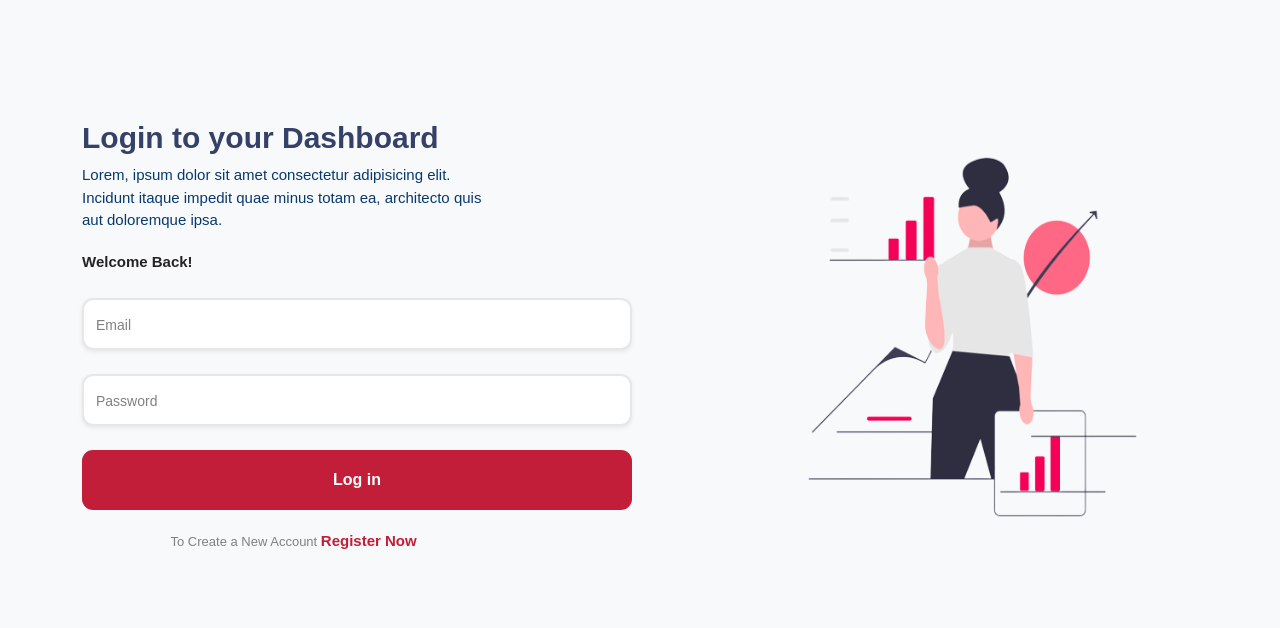
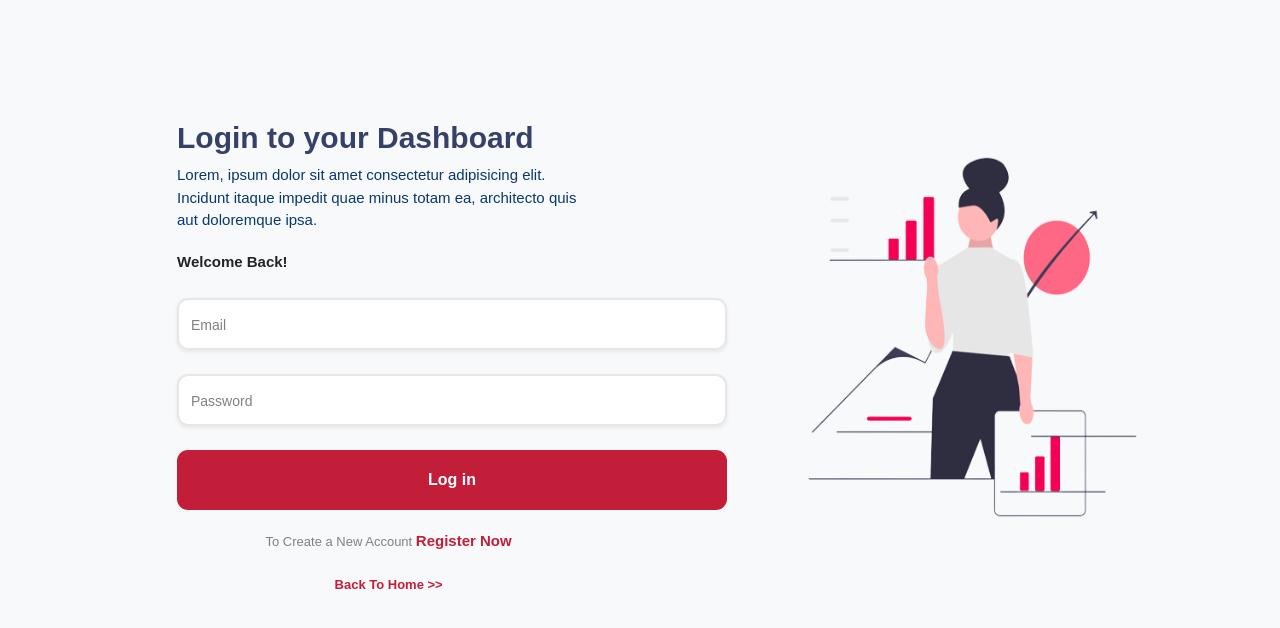
Before and after one commit to PiusAsh/ASHMONEY-WEB, an Angular app: page /login in a window 1280 px wide. Shown: the top 628 px of the page. Built offline with nearby package versions, Linux system fonts and the light colour scheme.

Commit message:
Added some styling

```diff
--- a/src/app/Components/login/login.component.css
+++ b/src/app/Components/login/login.component.css
@@ -177,6 +177,14 @@ body {
   font-family: 'Poppins',
   sans-serif;
 }
+.lg1 {
+  color: #C31E39;
+  font-size: 13px;
+  font-weight: 600;
+  text-decoration: none;
+  font-family: 'Poppins',
+  sans-serif;
+}
 
 
 
--- a/src/app/Components/login/login.component.html
+++ b/src/app/Components/login/login.component.html
@@ -1,7 +1,8 @@
 <section class="bg-light  py-5">
    <div class="container">
      <div class="row py-4">
-            <div class="col-lg-7 py-5">
+      <div class="col-lg-1"></div>
+            <div class="col-lg-6 py-5">
               <h1 class="log">Login to your Dashboard</h1>
 
               <p class="Des">Lorem, ipsum dolor sit amet consectetur adipisicing elit. Incidunt itaque impedit quae
@@ -28,6 +29,8 @@
 
                   <p class="coh py-1 text-center">To Create a New Account   <span><a class="lg text-center"
                         routerLink="/register">Register Now</a></span></p>
+                  <p class="text-center">   <span><a class="lg1 text-center"
+                        routerLink="/"> Back To Home >> </a></span></p>
 
                 </div>
               </form>
--- a/src/app/Components/navbar/navbar.component.css
+++ b/src/app/Components/navbar/navbar.component.css
@@ -21,3 +21,7 @@
     font-size: 15px;
     text-decoration: none;
 }
+
+.navbar{
+    border-bottom: 2px solid #e93a47;
+}
--- a/src/app/Components/register/register.component.css
+++ b/src/app/Components/register/register.component.css
@@ -130,8 +130,13 @@ body {
     sans-serif;
 }
 
-.mainSection {
-  margin-top: 70px;
+.lg1 {
+  color: #C31E39;
+  font-size: 13px;
+  font-weight: 600;
+  text-decoration: none;
+  font-family: 'Poppins',
+    sans-serif;
 }
 
 .forget {
--- a/src/app/Components/register/register.component.html
+++ b/src/app/Components/register/register.component.html
@@ -46,6 +46,9 @@
 
             <p class="coh py-1 text-center">Already have an Account? <span><a class="lg text-center"
                   routerLink="/login">Login Now</a></span></p>
+            <p class="coh py-1 text-center"> <span><a class="lg1 text-center"
+                  routerLink="/">Back To Home</a></span></p>
+
 
           </div>
         </form>
```
